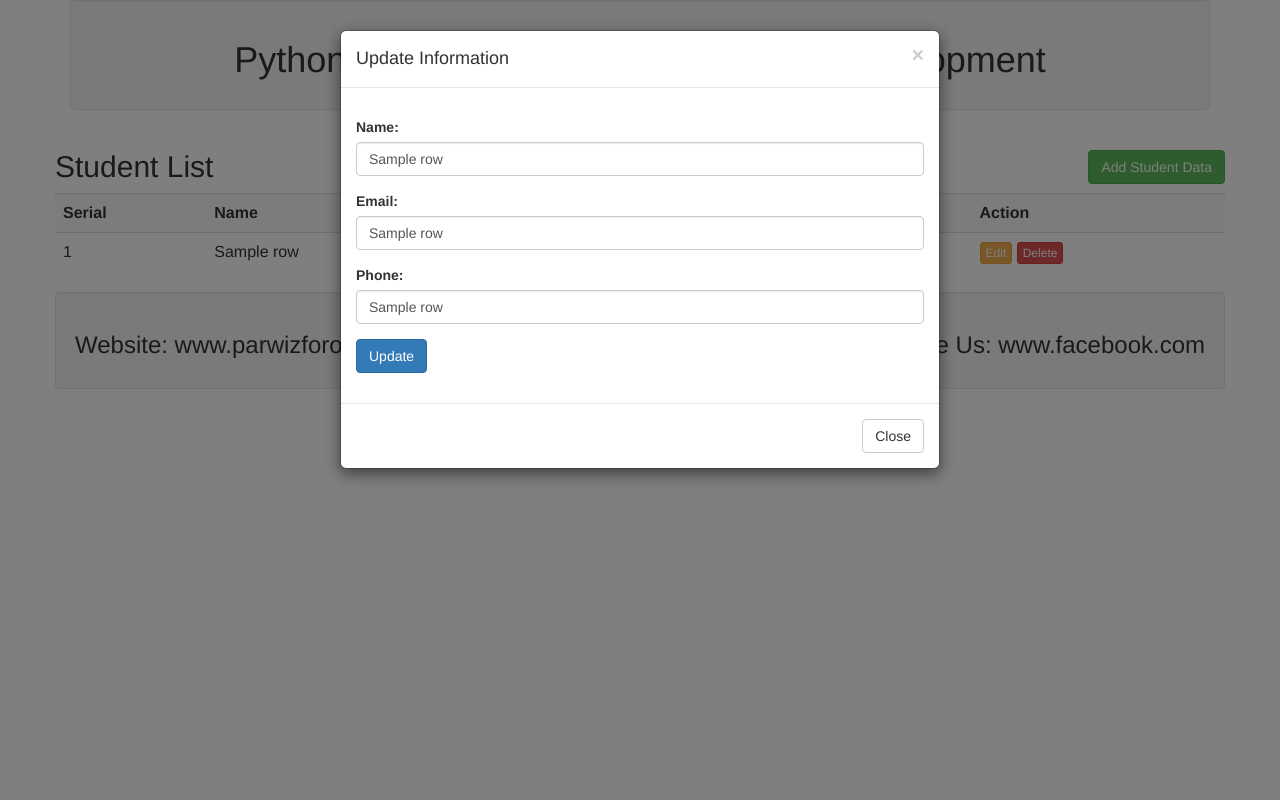
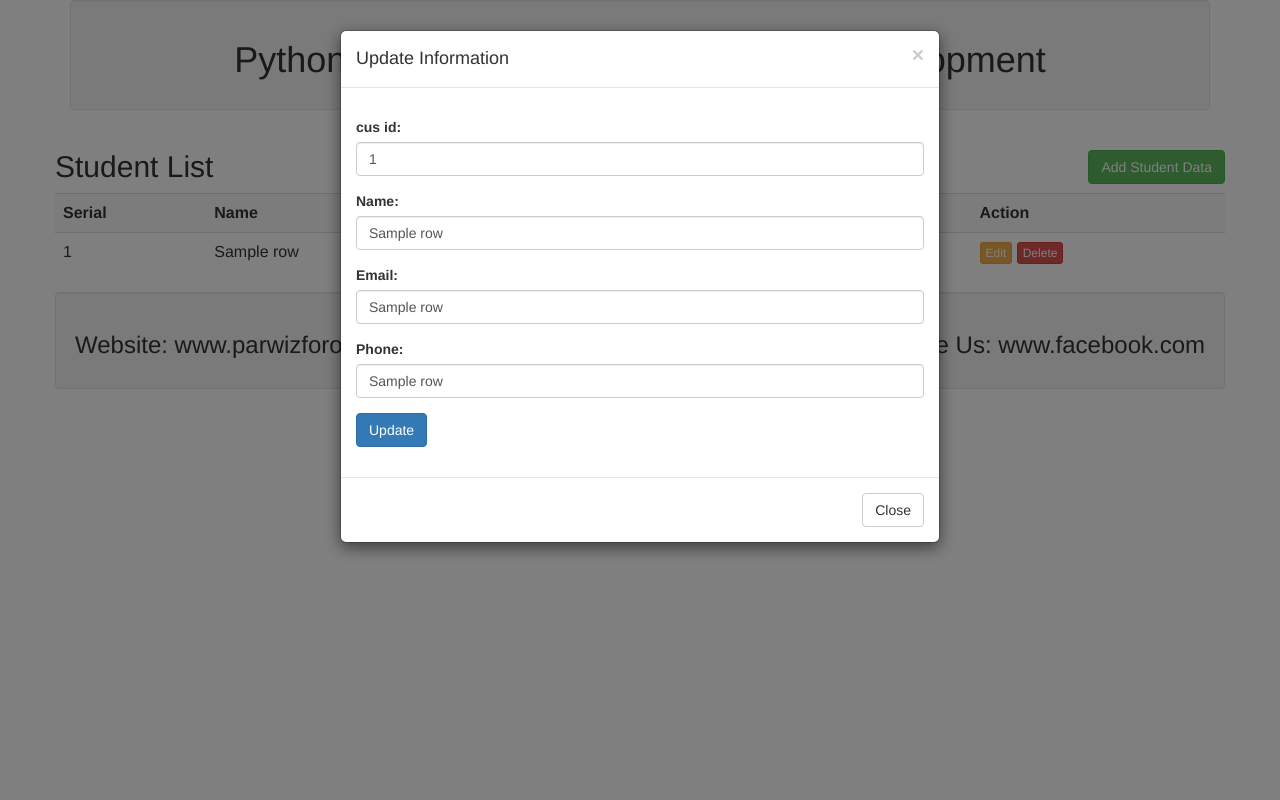
Before and after one commit to savindaJ/Python-Crud-Webapp, a Flask app: template FlaskCrudApplication/templates/index2.html in a window 1280 px wide, after a click on "Edit". Run offline with Flask 3, Linux system fonts and the light colour scheme; the template is opened without the code that fills it: most values are stand-ins (such as "Sample title", 1, 10 or a date in 2020); some libraries are stand-ins or nearby versions.

Commit message:
add id feald in front end

```diff
--- a/FlaskCrudApplication/App.py
+++ b/FlaskCrudApplication/App.py
@@ -32,7 +32,7 @@ def insert():
         phone = request.form['phone']
         print(email, name, phone)
         # # cur = mysql.connection.cursor()
-        cur.execute("INSERT INTO customer (name, gmail, phone) VALUES (%s, %s, %s)", (name, email, phone))
+        cur.execute("INSERT INTO customer (id, name, gmail, phone) VALUES (%s, %s, %s)", (name, email, phone))
         con.commit()
         return redirect(url_for('Index'))
 
--- a/FlaskCrudApplication/templates/addstudent.html
+++ b/FlaskCrudApplication/templates/addstudent.html
@@ -22,6 +22,12 @@
 
 </div>
 
+<div class="form-group">
+
+    <label for="id">Student Email</label>
+    <input type="text" class="form-control" name="id" id="id" required = "1" >
+
+</div>
 
 
     <div class="form-group">
--- a/FlaskCrudApplication/templates/index2.html
+++ b/FlaskCrudApplication/templates/index2.html
@@ -103,8 +103,19 @@
                                     <div class="form-group">
 
 
+                                        <label>cus id:</label>
+                                        <input type="hidden" name="id" value="{{row.0}}">
+
+                                        <input type="text" class="form-control" name="id" value="{{row.0}}">
+
+
+                                    </div>
+
+                                    <div class="form-group">
+
+
                                         <label>Name:</label>
-                                        <input type="hidden" name="id" value="{{row.0}}">
+                                        <input type="hidden" name="id" value="{{row.1}}">
 
                                         <input type="text" class="form-control" name="name" value="{{row.1}}">
 
@@ -208,6 +219,14 @@
 
                         <form action="{{ url_for('insert') }}" method="POST">
 
+                            <div class="form-group">
+
+
+                                <label>cus id:</label>
+                                <input type="text" class="form-control" name="id" required="1">
+
+
+                            </div>
 
                             <div class="form-group">
 
```
